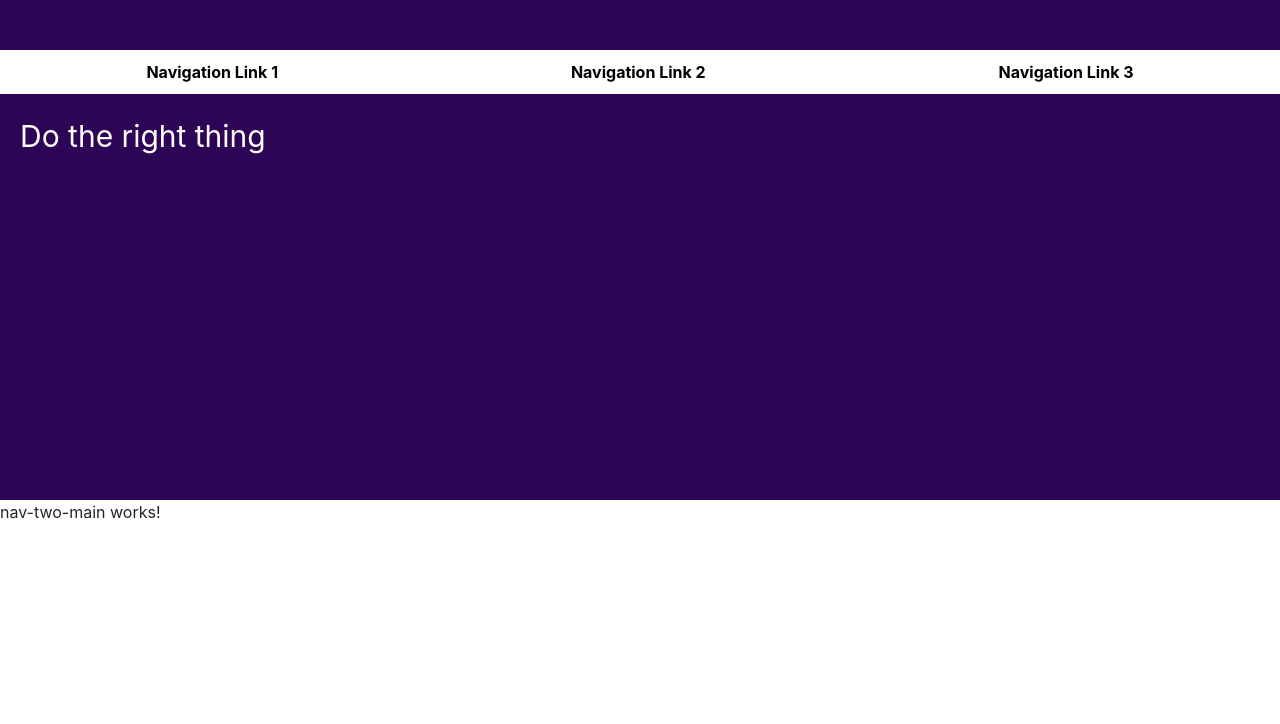
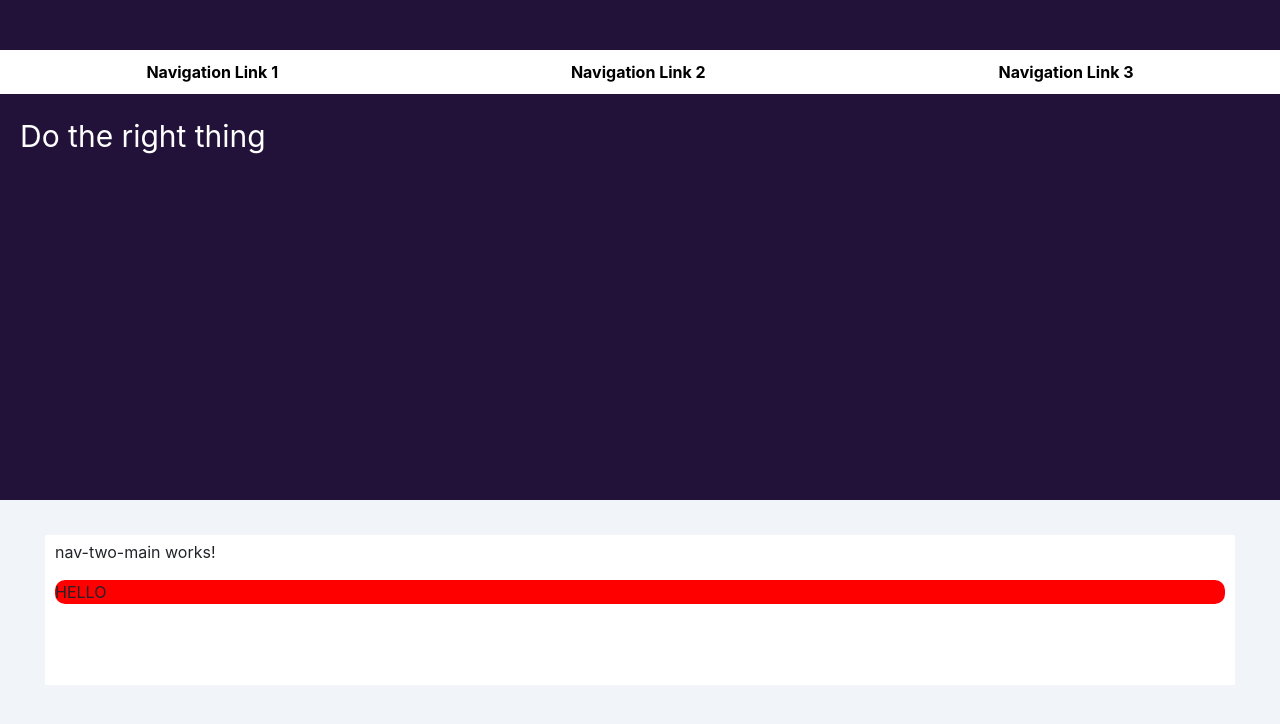
Before and after one commit to NabilShahid/NGSliceDesign, an Angular app: page /navtwo in a window 1280 px wide. Shown: the top 724 px of the page. Built offline with nearby package versions, Linux system fonts and the light colour scheme.

Commit message:
Bottom container

```diff
--- a/src/app/app.component.css
+++ b/src/app/app.component.css
@@ -0,0 +1,7 @@
+.main-route-container{
+    background-color: white;
+    min-height: 150px;
+    margin: 35px 45px;
+    border-radius: 1px;
+    padding: 5px 10px;
+}
--- a/src/app/app.component.html
+++ b/src/app/app.component.html
@@ -1,4 +1,9 @@
 <app-top-container></app-top-container>
-<div [@routeAnimations]="prepareRoute(outlet)" >
-    <router-outlet #outlet="outlet"></router-outlet>
+<div class="main-route-container">
+  <div [@routeAnimations]="prepareRoute(outlet)">
+
+
+      <router-outlet #outlet="outlet"></router-outlet>
+
   </div>
+</div>
--- a/src/app/app.component.ts
+++ b/src/app/app.component.ts
@@ -11,6 +11,10 @@ import { slideInAnimation } from "./constants/animations";
 export class AppComponent {
   title = "slicing-test-nabil";
   prevPageIndex = 0;
+  /**
+   * Get outlet data index params, set direction param and return anim state with params
+   * @param outlet router outlet object
+   */
   prepareRoute(outlet: RouterOutlet) {
     const newPageIndex =
       outlet && outlet.activatedRouteData && outlet.activatedRouteData["index"];
--- a/src/app/components/top-container/top-container.component.css
+++ b/src/app/components/top-container/top-container.component.css
@@ -1,6 +1,6 @@
 .top-container{
     height: 500px;
-    background: #2d0456;
+    background: #22123a;
     padding-top: 50px;
 }
 .top-container-content{
--- a/src/app/constants/animations.ts
+++ b/src/app/constants/animations.ts
@@ -38,10 +38,10 @@ export const slideInAnimation = trigger("routeAnimations", [
     query(":enter", [style({ left: "{{start}}%" })], { optional: true }),
     // query(":leave", animateChild(), { optional: true }),
     group([
-      query(":leave", [animate("1s ease-out", style({ left: "{{end}}%" }))], {
+      query(":leave", [animate("0.4s ease-in-out", style({ left: "{{end}}%" }))], {
         optional: true
       }),
-      query(":enter", [animate("1s ease-out", style({ left: "0%" }))], {
+      query(":enter", [animate("0.4s ease-in-out", style({ left: "0%" }))], {
         optional: true
       })
     ]),
--- a/src/app/nav-two/components/nav-two-main/nav-two-main.component.html
+++ b/src/app/nav-two/components/nav-two-main/nav-two-main.component.html
@@ -1 +1,4 @@
 <p>nav-two-main works!</p>
+<div style="background-color: red;border-radius: 10px;">
+    HELLO
+</div>
--- a/src/styles.css
+++ b/src/styles.css
@@ -1,4 +1,7 @@
 /* You can add global styles to this file, and also import other style files */
+body{
+    background-color: #f1f5f9;
+}
 .vertical-space{
     height: 20px;
 }
```
Also changed, not shown: src/app/app-routing.module.ts (+4 -4 lines).
